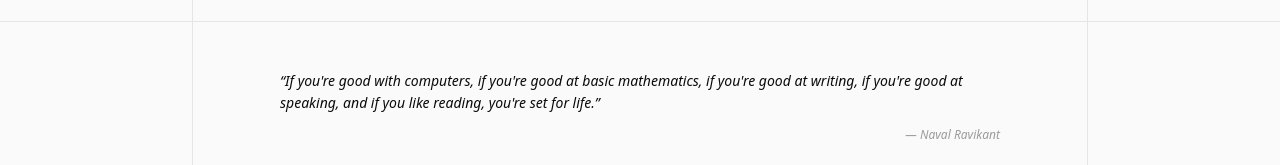
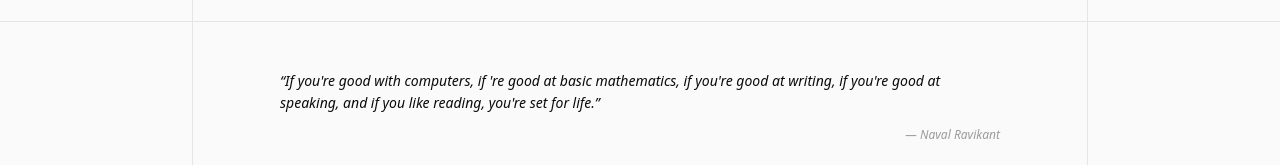
Before and after one commit to sushilbang/portfolio, a Next.js app: page / in a window 1280 px wide. Shown: the part 302-467 px from the top of the page. Built offline with nearby package versions, Linux system fonts and the light colour scheme.

Commit message:
fuck lint

```diff
--- a/app/page.tsx
+++ b/app/page.tsx
@@ -113,7 +113,7 @@
       <div className="border-b border-border">
         <section className="mx-auto max-w-3xl px-6 py-12">
           <blockquote className="text-sm italic leading-relaxed">
-            “If you're good with computers, if you're good at basic mathematics, if you're good at writing, if you're good at speaking, and if you like reading, you're set for life.”
+            “If you&apos;re good with computers, if &apos;re good at basic mathematics, if you&apos;re good at writing, if you&apos;re good at speaking, and if you like reading, you&apos;re set for life.”
           </blockquote>
           <p className="text-right italic mt-3 text-xs text-muted-foreground/70">— Naval Ravikant</p>
         </section>
--- a/components/Navbar.tsx
+++ b/components/Navbar.tsx
@@ -2,8 +2,6 @@
 
 import Link from 'next/link';
 import { usePathname } from 'next/navigation';
-import { useState } from 'react';
-import { Menu, X } from 'lucide-react';
 import { ModeToggle } from '@/components/theme-toggle';
 
 const navLinks = [
@@ -14,7 +12,6 @@
 
 export default function Navbar() {
   const pathname = usePathname();
-  const [isOpen, setIsOpen] = useState(false);
 
   return (
     <header className="sticky top-0 z-50 w-full border-b border-border bg-background/80 backdrop-blur-sm">
```
